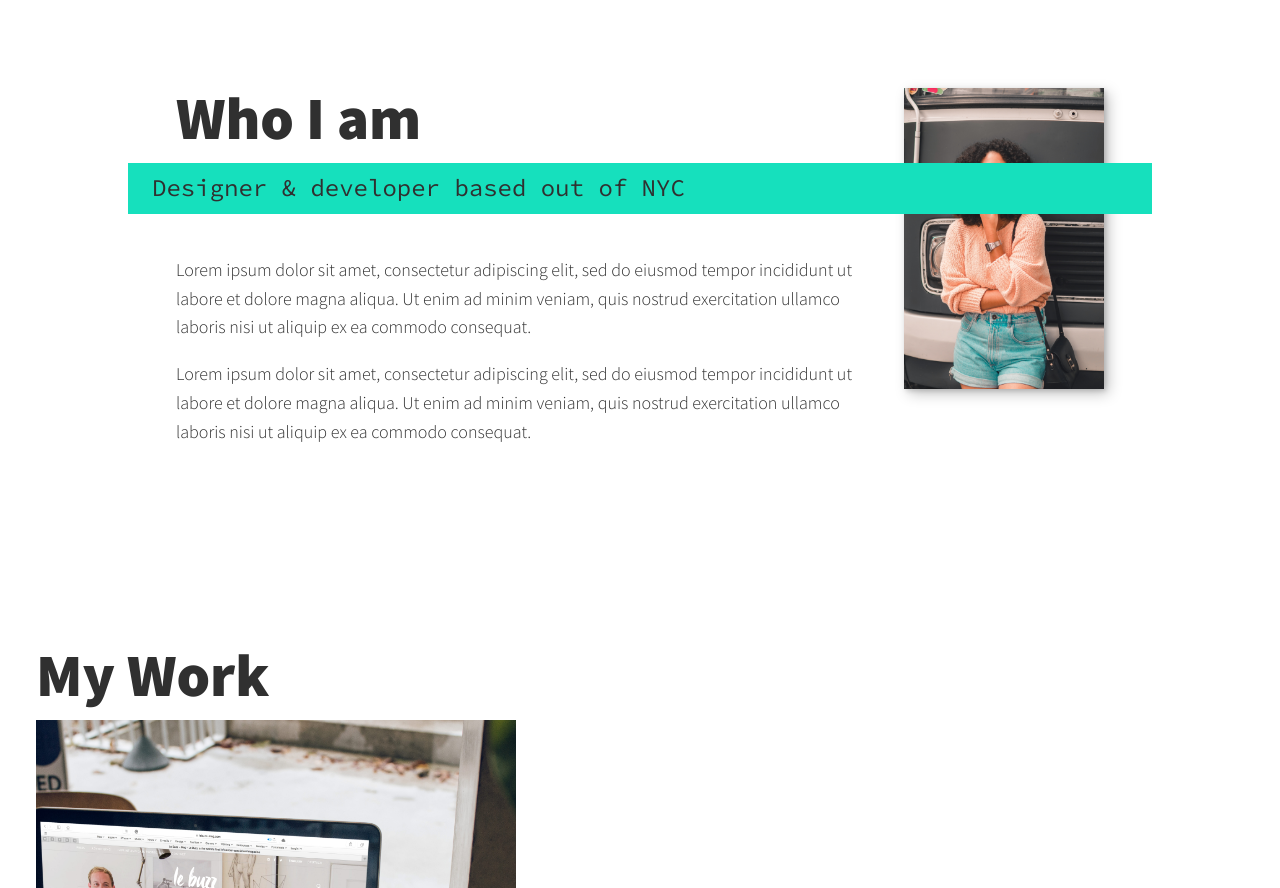
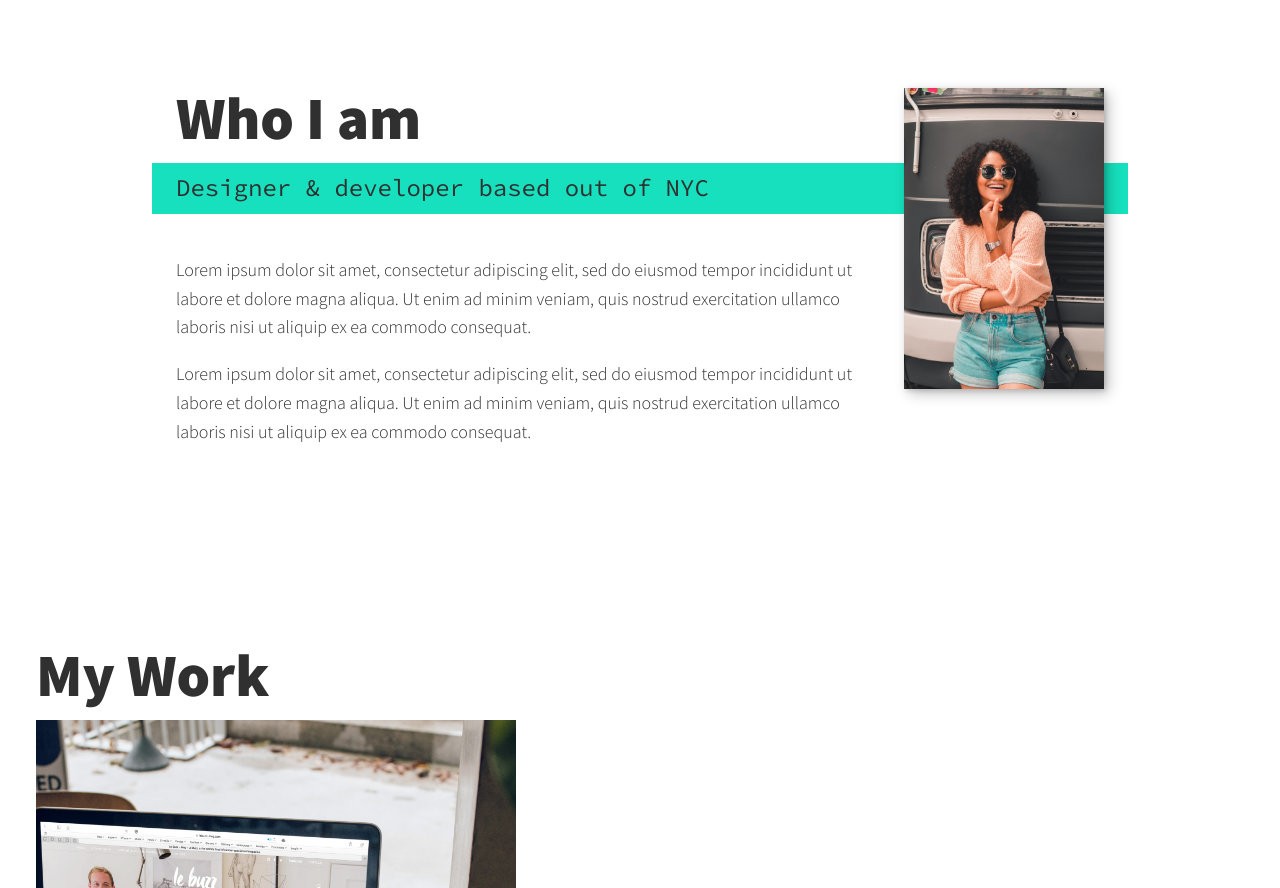
Before and after one commit to manthan0001/Portfolio-Website, a plain HTML site: page index.html in a window 1280 px wide. Shown: the part 1267-2155 px from the top of the page. Drawn offline with Linux system fonts and the light colour scheme.

Commit message:
updated about me

```diff
--- a/style.css
+++ b/style.css
@@ -264,13 +264,17 @@ h3{
         grid-column: 1 / -1;
         grid-row: 2;
         position: relative;
-        left: -2em;
-        width: calc(100% + 4em);
+        left: -1em;
+        width: calc(100% + 2em);
+        padding-left: 1em;
+        padding-right: calc(200px + 4em);
     }
 
 
     .about-me__img{
         grid-area: img;
+        position: relative;
+        z-index: 2;
     }
 
 }
```
